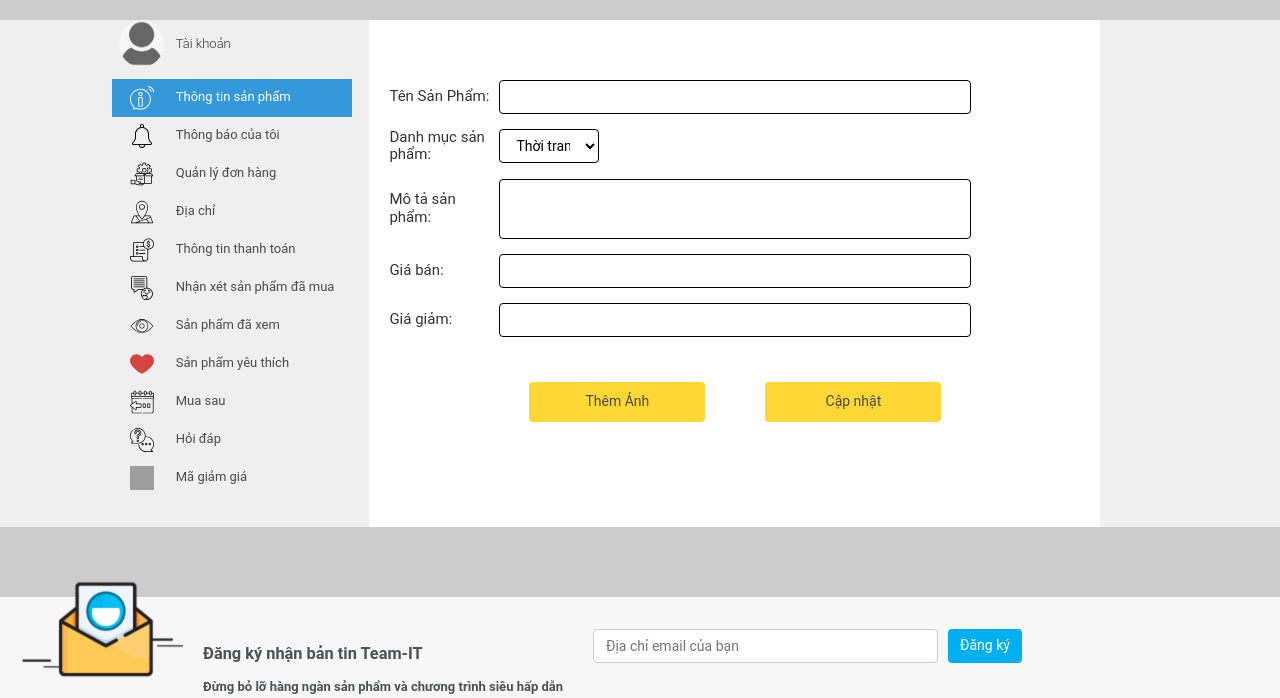
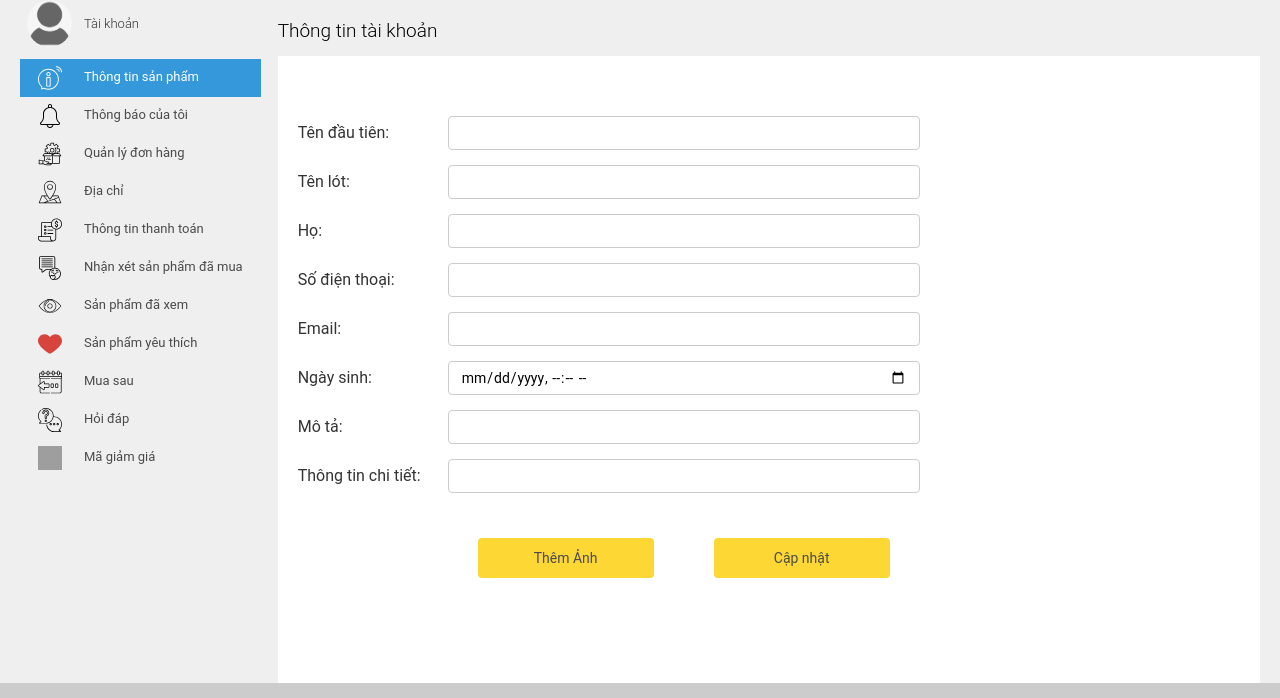
Before and after one commit to Phong940253/Shopping-cart-web, a PHP site: page /modules/QuanLyNguoiDung/QuanLyNguoiDung.php in a window 1280 px wide. Shown: the part 70-768 px from the top of the page. Run offline with PHP 8.4, Linux system fonts and the light colour scheme; grey boxes are pictures that could not be loaded.

Commit message:
Edit TaiKhoan

```diff
--- a/css/QuanLyNguoiDung.css
+++ b/css/QuanLyNguoiDung.css
@@ -15,25 +15,24 @@ body {
     background: rgb(239, 239, 239);
 }
 .PhanChung {
-    padding-left: 30px;
-    padding-right:15px;
     margin-right: 0px;
     margin-left: 0px;
     background: rgb(239, 239, 239);
 }
 .KhungChung {
-    padding-right: 15%;
-    padding-left: 5%;
     display: flex;
     width: 100%;
-    margin:  20px;
+    margin: 0px auto 20px;
     flex-wrap: wrap;
-    flex: 1;
-    justify-content: center;
+}
+.ThungChua {
+    width: 1270px;
+    padding-left: 15px;
+    padding-right: 15px;
+    margin-right: auto;
+    margin-left: auto;
 }
 .MucTuyChon {
-    /*display: flex;*/
-    /*flex: 1;*/
     margin-right: 17px;
 }
 .TenNguoiDung {
@@ -102,13 +101,6 @@ h3 {
 }
 
 
-/*button, input, optgroup, select, textarea {*/
-/*    font-family: inherit;*/
-/*    font-size: 100%;*/
-/*    line-height: 1.15;*/
-/*    margin: 0px;*/
-/*}*/
-
 .margin30 {
     margin: 30px;
 }
@@ -119,34 +111,35 @@ h3 {
     font-weight: 300;
     margin: 20px 0px 15px;
 }
-.KhungThongTinSanPham {
+.KhungThongTinTaiKhoan {
     background-color: rgb(255, 255, 255);
     padding: 60px 20px;
     flex: 1 1 0%;
     display: flex;
 }
-.KhungThongTinSanPham .Khung-form{
+.KhungThongTinTaiKhoan .Khung-form{
     display: flex;
     -webkit-box-align: center;
     align-items: center;
     margin: 0px 0px 15px;
+    min-width: 110px;
 }
-.KhungThongTinSanPham .input-label {
-    width: 110px;
+.KhungThongTinTaiKhoan .input-label {
+    width: 150px;
     min-width: 110px;
-    font-size: 15px;
+    font-size: 16px;
     color: rgb(51, 51, 51);
 }
-.KhungThongTinSanPham .Khung-form > div {
+.KhungThongTinTaiKhoan .Khung-form > div {
     display: flex;
     flex: 1 1 0%;
     position: relative;
     z-index: 1;
 }
-.KhungThongTinSanPham .Khung-form input {
+.KhungThongTinTaiKhoan .Khung-form input {
     flex: 1 1 0%;
 }
-.KhungThongTinSanPham .btn-them{
+.KhungThongTinTaiKhoan .btn-them{
     border: 0px;
     width: 176px;
     height: 40px;
@@ -156,7 +149,7 @@ h3 {
     background-color: rgb(253, 216, 53);
     cursor: pointer;
 }
-.KhungThongTinSanPham .btn-capnhat{
+.KhungThongTinTaiKhoan .btn-capnhat{
     border: 0px;
     width: 176px;
     height: 40px;
@@ -168,8 +161,8 @@ h3 {
     justify-content: flex-end;
 
 }
-.ThongTinSanPham {
-    display: flex;
+.Khung-ben-phai {
+    display: block;
     flex: 1 1 0%;
 }
 .Khung-form .flex-btn  {
@@ -244,3 +237,25 @@ ul .active {
 ul .active .icon{
     filter: invert(1);
 }
+
+a {
+    cursor: pointer;
+}
+
+.Khung-dien {
+    transition: border-color 0.15s ease-in-out 0s, box-shadow 0.15s ease-in-out 0s, -webkit-box-shadow 0.15s ease-in-out 0s;
+    border: 1px solid rgb(204, 204, 204);
+    border-radius: 4px;
+    height: 34px;
+    padding: 6px 12px;
+    line-height: 34px;
+    outline: none;
+    width: 50px;
+}
+
+.Khung-ben-phai .label {
+    font-size: 19px;
+    line-height: 21px;
+    font-weight: 300;
+    margin: 20px 0px 15px;
+}
--- a/modules/QuanLyNguoiDung/QuanLyNguoiDung.php
+++ b/modules/QuanLyNguoiDung/QuanLyNguoiDung.php
@@ -16,37 +16,20 @@ include_once $_SERVER['DOCUMENT_ROOT'] . "/inc/header.php";
 ?>
 <script>
     $(document).ready(function () {
-        $(".ThongTinSanPham").load("/modules/QuanLyNguoiDung/ThongTinSanPham.html");
+        $(".Khung-ben-phai").load("/modules/QuanLyNguoiDung/TaiKhoan.html");
         $(".ThongTinTuyChon li a[class!='active']").click((e) => {
             $(".ThongTinTuyChon li .active").toggleClass("active");
+            if (e.target.nodeName != "A") {
+                $(e.target.parentElement).toggleClass("active");
+            } else {
                 $(e.target).toggleClass("active");
+            }
+            $(".Khung-ben-phai").empty();
         });
     });
-    // $(document).ready(function() {
-    //     $('img[src$=".svg"]').each(function() {
-    //         var $img = jQuery(this);
-    //         var imgURL = $img.attr('src');
-    //         var attributes = $img.prop("attributes");
-    //
-    //         $.get(imgURL, function(data) {
-    //             // Get the SVG tag, ignore the rest
-    //             var $svg = jQuery(data).find('svg');
-    //
-    //             // Remove any invalid XML tags
-    //             $svg = $svg.removeAttr('xmlns:a');
-    //
-    //             // Loop through IMG attributes and apply on SVG
-    //             $.each(attributes, function() {
-    //                 $svg.attr(this.name, this.value);
-    //             });
-    //
-    //             // Replace IMG with SVG
-    //             $img.replaceWith($svg);
-    //         }, 'xml');
-    //     });
-    // });
 </script>
 <div class="PhanChung">
+    <div class="ThungChua">
         <div class="KhungChung">
             <aside class="MucTuyChon">
                 <div class="TenNguoiDung">
@@ -125,7 +108,8 @@ include_once $_SERVER['DOCUMENT_ROOT'] . "/inc/header.php";
                     </li>
                 </ul>
             </aside>
-        <div class="ThongTinSanPham"></div>
+            <div class="Khung-ben-phai"></div>
+        </div>
     </div>
 </div>
 <?php
--- /dev/null
+++ b/modules/QuanLyNguoiDung/TaiKhoan.html
@@ -0,0 +1,100 @@
+<h3 class="label">Thông tin tài khoản</h3>
+<div class="KhungThongTinTaiKhoan">
+    <form>
+        <div class="Khung-form">
+            <label class="input-label">Tên đầu tiên: </label>
+            <div>
+                <input
+                        type="text"
+                        name="TenTK"
+                        maxlength="128"
+                        class="Khung-dien"
+                        value=""
+                />
+            </div>
+        </div>
+        <div class="Khung-form">
+            <label class="input-label">Tên lót: </label>
+            <div>
+                <input
+                        type="text"
+                        name="TenTK"
+                        maxlength="128"
+                        class="Khung-dien"
+                        value=""
+                />
+            </div>
+        </div>
+        <div class="Khung-form">
+            <label class="input-label">Họ: </label>
+            <div>
+                <input
+                        type="text"
+                        name="TenTK"
+                        maxlength="128"
+                        class="Khung-dien"
+                        value=""
+                />
+            </div>
+        </div>
+        <div class="Khung-form">
+            <label class="input-label">Số điện thoại: </label>
+            <div>
+                <input
+                        type="text"
+                        name="namee"
+                        maxlength="128"
+                        class="Khung-dien"
+                        value=""
+                />
+            </div>
+        </div>
+        <div class="Khung-form">
+            <label class="input-label">Email: </label>
+            <div>
+                <input
+                        type="text"
+                        name="namee"
+                        maxlength="128"
+                        class="Khung-dien"
+                        value=""
+                />
+            </div>
+        </div>
+        <div class="Khung-form">
+            <label class="input-label" for="birthdaytime">Ngày sinh: </label>
+            <input class="Khung-dien" type="datetime-local" id="birthdaytime" name="birthdaytime" width=50px>
+        </div>
+        <div class="Khung-form">
+            <label class="input-label">Mô tả: </label>
+            <div>
+                <input
+                        type="text"
+                        name="namee"
+                        maxlength="128"
+                        class="Khung-dien"
+                        value=""
+                />
+            </div>
+        </div>
+        <div class="Khung-form">
+            <label class="input-label">Thông tin chi tiết: </label>
+            <div>
+                <input
+                        type="text"
+                        name="namee"
+                        maxlength="128"
+                        class="Khung-dien"
+                        value=""
+                />
+            </div>
+        </div>
+        <div class="Khung-form">
+            <label class="input-label">&nbsp;</label>
+            <button type="Them" class="margin30 btn-them">Thêm Ảnh</button>
+            <button type="CapNhat" class="margin30 btn-capnhat">
+                Cập nhật
+            </button>
+        </div>
+    </form>
+</div>
--- a/modules/QuanLyNguoiDung/ThongTinSanPham.html
+++ b/modules/QuanLySanPham/ThongTinSanPham.html
@@ -1,3 +1,4 @@
+
 <div class="KhungThongTinSanPham">
     <form>
         <div class="Khung-form">
@@ -7,7 +8,7 @@
                         type="text"
                         name="TenSP"
                         maxlength="128"
-                        class="TenSanPham"
+                        class="TenTaiKhoan"
                         value=""
                 />
             </div>
```
Lines whose indentation alone changed are shown as unchanged.
